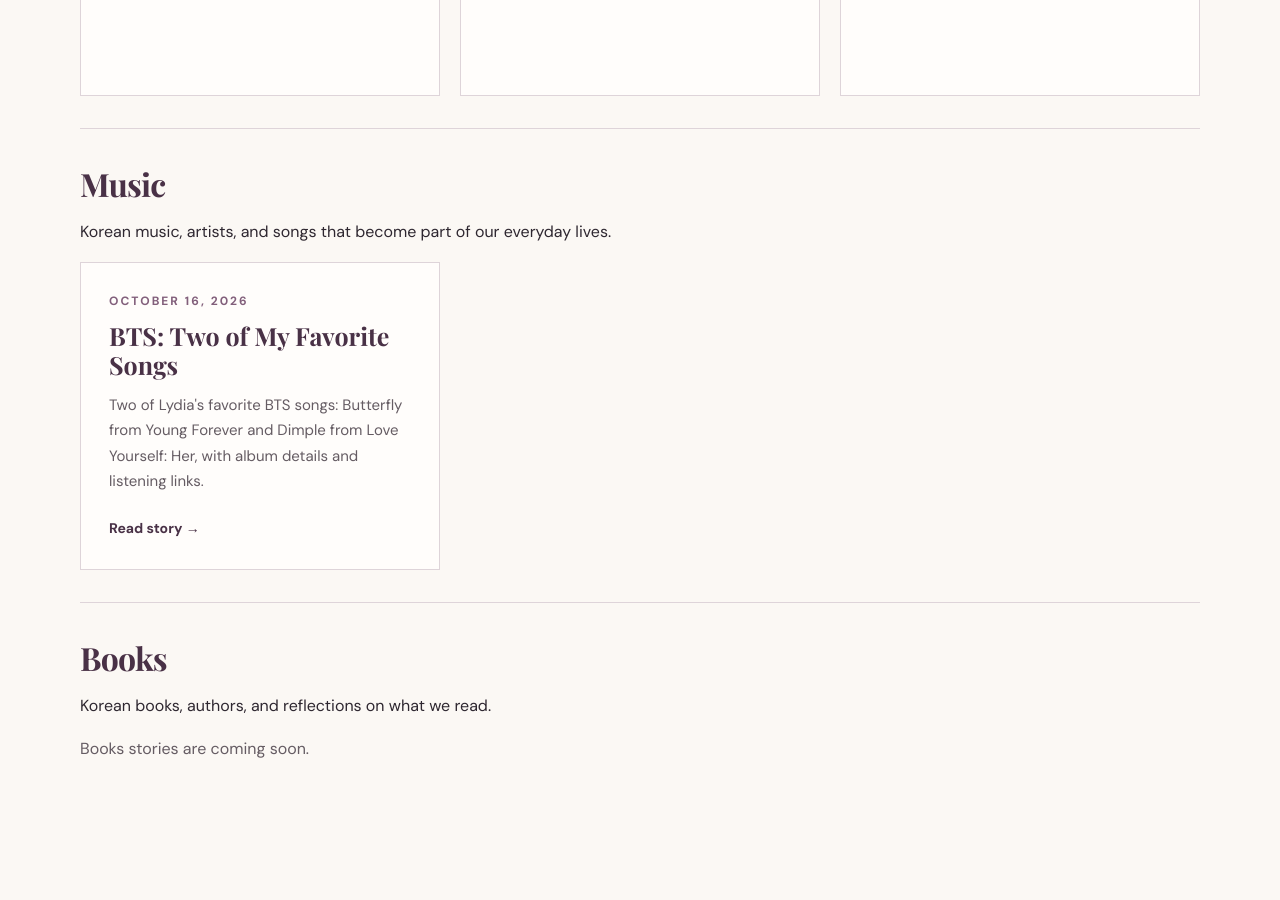
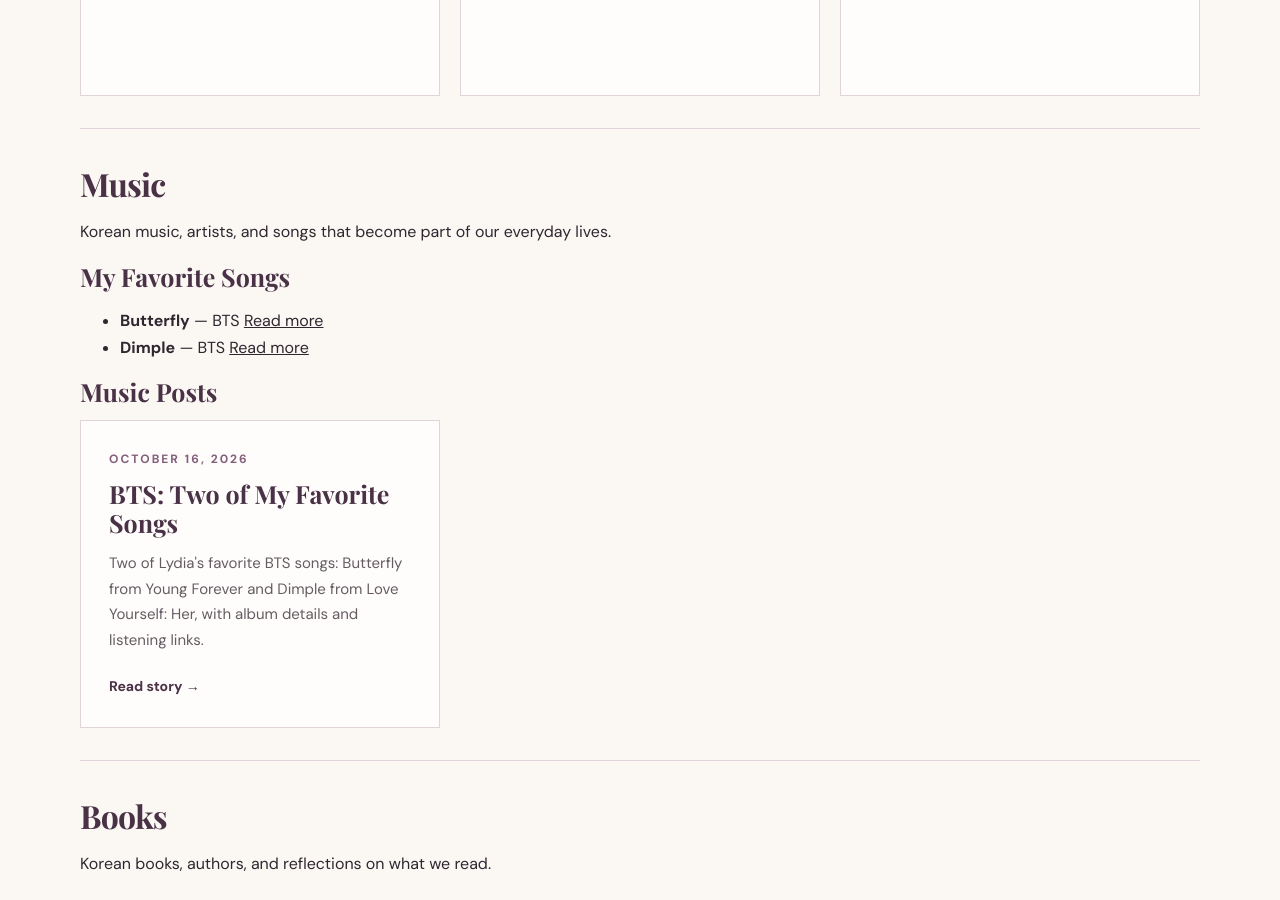
Before and after one commit to lydiarim22-coder/mindoflydia, a Jekyll site: the page built from korean-culture.html, in a window 1280 px wide and 900 px high, scrolled down 4142 px. Built offline with Jekyll 4.4.1, drawn with Linux system fonts in a browser that asks for light colours; some web fonts are replaced.

Commit message:
Separate favorite songs from music posts

```diff
--- a/korean-culture.html
+++ b/korean-culture.html
@@ -51,6 +51,14 @@
       {% endfor %}
     </div>
     {% endif %}
+    {% if topic == 'music' %}
+    <h3>My Favorite Songs</h3>
+    <ul class="music-favorites">
+      <li><strong>Butterfly</strong> &mdash; BTS <a href="{{ '/korean-culture/bts-two-of-my-favorite-songs/' | relative_url }}#butterfly">Read more</a></li>
+      <li><strong>Dimple</strong> &mdash; BTS <a href="{{ '/korean-culture/bts-two-of-my-favorite-songs/' | relative_url }}#dimple">Read more</a></li>
+    </ul>
+    <h3>Music Posts</h3>
+    {% endif %}
     {% if topic_posts.size > 0 %}
     <div class="post-grid">
       {% for post in topic_posts %}
```
